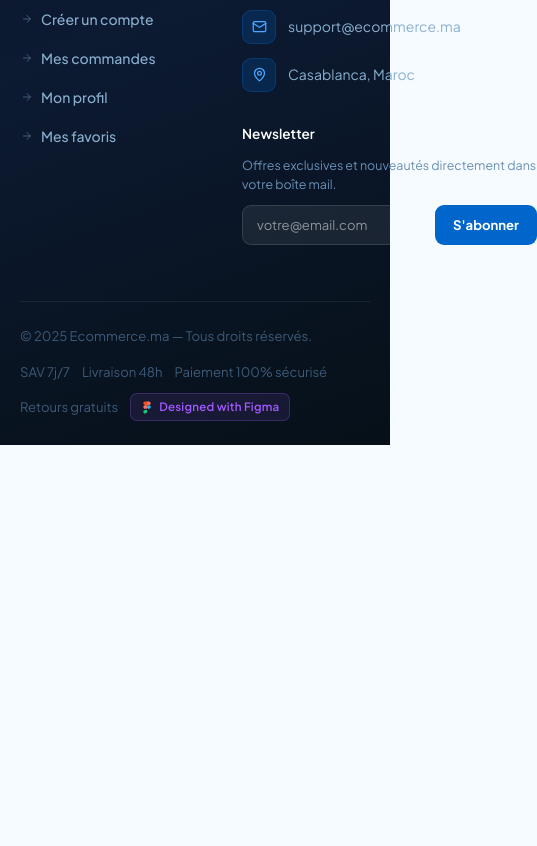
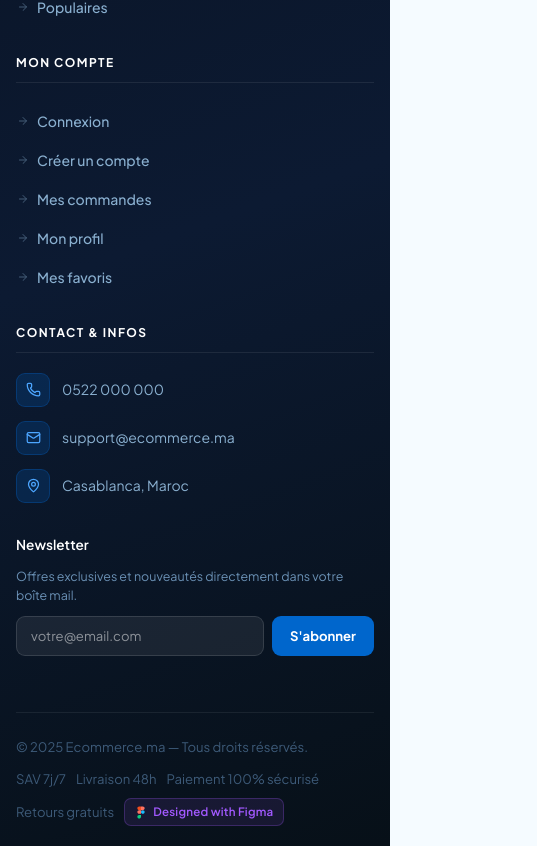
Before and after one commit to Anas2103/Ecommerce, a React (Vite) app in the folder frontend/: page /cart in a window 390 px wide. Shown: the part 1532-2378 px from the top of the page, 537 px wide, since content can reach past the window. Before the commit the page ends 1977 px from the top, so only its background shows below. Built offline with nearby package versions, Linux system fonts and the light colour scheme; no server answers.

Commit message:
Mobile: footer single-column, quickview modal compact image+info

```diff
--- a/frontend/src/components/QuickViewModal.jsx
+++ b/frontend/src/components/QuickViewModal.jsx
@@ -50,6 +50,7 @@ export default function QuickViewModal({ product, onClose }) {
     >
       <div
         onClick={(e) => e.stopPropagation()}
+        className="quickview-modal-box"
         style={{ background: 'var(--bg-card)', border: '1.5px solid var(--border-light)', borderRadius: 18, width: '100%', maxWidth: 760, maxHeight: '90vh', overflowY: 'auto', boxShadow: '0 32px 80px rgba(0,0,0,0.5)', animation: 'scaleIn 0.25s ease', position: 'relative' }}
       >
         <button onClick={onClose} style={{ position: 'absolute', top: 14, right: 14, zIndex: 10, width: 32, height: 32, borderRadius: '50%', background: 'var(--bg-page)', border: '1.5px solid var(--border-light)', cursor: 'pointer', display: 'flex', alignItems: 'center', justifyContent: 'center', color: 'var(--text-2)' }}>
@@ -64,7 +65,7 @@ export default function QuickViewModal({ product, onClose }) {
           </div>
 
           {/* Info */}
-          <div style={{ padding: '28px 28px 24px', display: 'flex', flexDirection: 'column', gap: 16 }}>
+          <div className="quickview-info" style={{ padding: '28px 28px 24px', display: 'flex', flexDirection: 'column', gap: 16 }}>
             {product.category && <p style={{ fontSize: '0.72rem', fontWeight: 700, textTransform: 'uppercase', letterSpacing: '0.08em', color: 'var(--primary)', margin: 0 }}>{product.category.name}</p>}
             <h2 style={{ fontSize: '1.25rem', fontWeight: 800, color: 'var(--text-1)', margin: 0, lineHeight: 1.3 }}>{product.name}</h2>
 
--- a/frontend/src/index.css
+++ b/frontend/src/index.css
@@ -490,31 +490,45 @@ button:focus:not(:focus-visible), a:focus:not(:focus-visible) { outline: none; }
     padding: 16px 14px 28px !important;
   }
 
-  /* ── Footer ── */
+  /* ── Footer: single column, full width ── */
   .footer-inner {
-    padding: 40px 20px 24px !important;
+    padding: 36px 16px 20px !important;
   }
   .footer-grid {
-    grid-template-columns: 1fr 1fr !important;
-    gap: 32px !important;
+    grid-template-columns: 1fr !important;
+    gap: 28px !important;
   }
   .footer-bottom {
     flex-direction: column !important;
     align-items: flex-start !important;
-    gap: 16px !important;
+    gap: 12px !important;
   }
   .footer-bottom-links {
     flex-wrap: wrap !important;
-    gap: 12px !important;
+    gap: 10px !important;
   }
 
-  /* ── QuickViewModal: stack image above info ── */
+  /* ── QuickViewModal ── */
+  .quickview-modal-box {
+    border-radius: 16px !important;
+    max-height: 85vh !important;
+  }
   .quickview-grid {
     grid-template-columns: 1fr !important;
   }
+  /* Override the square aspect-ratio; use a fixed compact height instead */
   .quickview-img {
     border-radius: 16px 16px 0 0 !important;
-    max-height: 260px;
+    aspect-ratio: auto !important;
+    height: 220px !important;
+    min-height: unset !important;
+  }
+  .quickview-img img {
+    object-fit: cover !important;
+  }
+  /* Tighten the info panel */
+  .quickview-info {
+    padding: 18px 16px 20px !important;
   }
 
   /* ── ProductCard: always show the eye/compare buttons (no hover on touch) ── */
```
